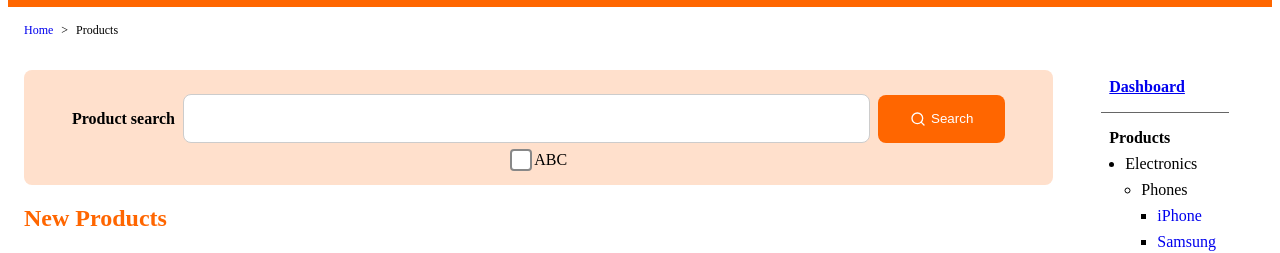
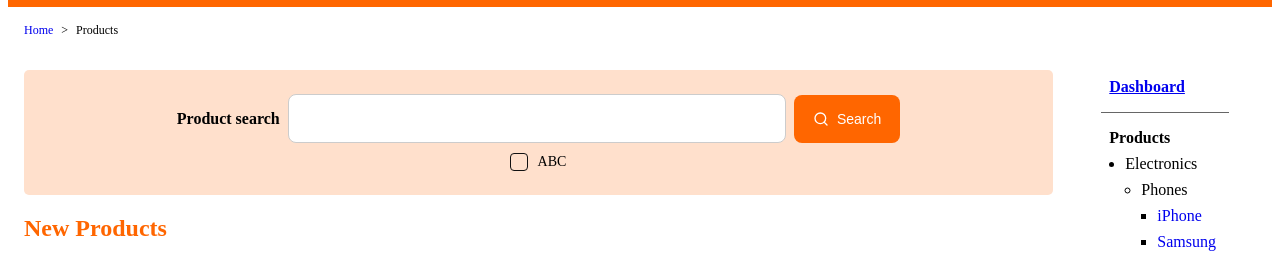
Before and after one commit to quangneyy/iKAM-FE, a Next.js app: page /en/products in a window 1280 px wide. Shown: the part 263-516 px from the top of the page. Built offline with nearby package versions, Linux system fonts and the light colour scheme.

Commit message:
29-commit

```diff
--- a/src/components/common/Checkbox/Checkbox.module.scss
+++ b/src/components/common/Checkbox/Checkbox.module.scss
@@ -1,74 +1,88 @@
-@import "../../../styles/variables";
-@import "../../../styles/mixins";
+/* Checkbox.module.scss */
 
 
-.checkboxWrapper {
-  position: relative;
-  display: inline-flex;
-  align-items: center;
-  cursor: pointer;
+.checkbox {
+  *,
+  *::before,
+  *::after {
+    box-sizing: border-box;
+  }
 
-  input[type="checkbox"] {
-    position: absolute;
-    opacity: 0;
+  &__input {
+    display: none;
+    visibility: hidden;
+
+    &:checked + .checkbox__label span:first-child {
+      background: $checkbox-active;
+      border-color: $checkbox-active;
+      animation: wave 0.4s ease;
+    }
+
+    &:checked + .checkbox__label span:first-child svg {
+      stroke-dashoffset: 0;
+    }
+
+    &:checked + .checkbox__label span:first-child::before {
+      transform: scale(3.5);
+      opacity: 0;
+      transition: all 0.6s ease;
+    }
+  }
+
+  &__label {
+    margin: auto;
+    user-select: none;
     cursor: pointer;
+    font-size: $text-sm;
+    font-weight: $font-medium;
 
-    & + label {
+    span {
+      display: inline-block;
+      vertical-align: middle;
+      transform: translate3d(0, 0, 0);
+    }
+
+    span:first-child {
       position: relative;
-      padding-left: $checkbox-width + 6px;
-      cursor: pointer;
-      // ô vuông
-      &::before {
-        content: "";
+      width: 18px;
+      height: 18px;
+      border-radius: 4px;
+      transform: scale(1);
+      vertical-align: middle;
+      border: 1.3px solid $checkbox-border;
+      transition: all 0.2s ease;
+
+      svg {
+        width: 10px;
+        height: 8.3px;
         position: absolute;
-        left: 0;
-        top: 50%;
-        transform: translateY(-50%);
-        width: $checkbox-width;
-        height: $checkbox-width;
-        border: 2px solid #888;
-        border-radius: 4px;
-        background: white;
-        transition: all 0.2s ease;
-      }
-
-      // dấu tick
-      &::after {
-        content: "";
-        position: absolute;
-        left: 6px;
-        top: 40%;
-        transform: translateY(-45%) rotate(45deg);
-        width: 6px;
-        height: 10px;
-        border-right: 2px solid white;
-        border-bottom: 2px solid white;
-        opacity: 0;
-        transition: opacity 0.2s ease;
+        top: 4px;
+        left: 2.7px;
+        fill: none;
+        stroke: #fff;
+        stroke-width: 2;
+        stroke-linecap: round;
+        stroke-linejoin: round;
+        stroke-dasharray: 16px;
+        stroke-dashoffset: 16px;
+        transition: all 0.3s ease;
+        transition-delay: 0.1s;
+        transform: translate3d(0, 0, 0);
       }
     }
 
-    // khi checked
-    &:checked + label {
-      &::before {
-        background: $color-blue;
-        border-color: $color-blue;
-      }
-
-      &::after {
-        opacity: 1;
-      }
+    span:last-child {
+      padding-left: 10px;
     }
 
-    // khi disabled
-    &:disabled + label {
-      cursor: not-allowed;
-      color: #aaa;
-
-      &::before {
-        background: #eee;
-        border-color: #ccc;
-      }
+    &:hover span:first-child {
+      border-color: $checkbox-active;
     }
   }
 }
+
+@keyframes wave {
+  50% {
+    transform: scale(0.9);
+  }
+}
--- a/src/components/common/Checkbox/Checkbox.tsx
+++ b/src/components/common/Checkbox/Checkbox.tsx
@@ -1,29 +1,36 @@
-'use client'
-import React from "react";
+"use client";
+
+import { FC } from "react";
 import styles from "./Checkbox.module.scss";
 
-type Props = {
-    title: string;
+type IProps = {
+    id: string;
+    title?: string;
     checked?: boolean;
     onPress?: (checked: boolean) => void;
-    disabled?: boolean;
 };
 
-const Checkbox: React.FC<Props> = (props) => {
-    const { title, checked, onPress, disabled } = props;
+const Checkbox: FC<IProps> = (props) => {
 
-    const id = React.useId();
+    const { id = '', title = "Checkbox", checked, onPress } = props
 
     return (
-        <div className={styles.checkboxWrapper}>
+        <div className={styles.checkbox}>
             <input
+                id={id}
                 type="checkbox"
-                id={id}
                 checked={checked}
-                disabled={disabled}
-                onChange={(e) => onPress(e.target.checked)}
+                onChange={(e) => onPress?.(e.target.checked)}
+                className={styles.checkbox__input}
             />
-            <label htmlFor={id}>{title}</label>
+            <label htmlFor={id} className={styles.checkbox__label}>
+                <span>
+                    <svg viewBox="0 0 12 10">
+                        <polyline points="1.5 6 4.5 9 10.5 1"></polyline>
+                    </svg>
+                </span>
+                <span>{title}</span>
+            </label>
         </div>
     );
 };
--- a/src/components/common/Container/Container.module.scss
+++ b/src/components/common/Container/Container.module.scss
@@ -1,5 +1,5 @@
-@import "../../../styles/variables";
-@import "../../../styles/mixins";
+@import "@/styles/variables";
+@import "@/styles/mixins";
 
 .container {
   width: 100%;
--- a/src/components/common/Footer/Footer.tsx
+++ b/src/components/common/Footer/Footer.tsx
@@ -3,6 +3,8 @@
 import React from "react";
 import styles from "./Footer.module.scss";
 import Link from "next/link";
+
+
 const Footer = () => {
 
     return (
--- a/src/components/common/SearchBar/SearchBar.module.scss
+++ b/src/components/common/SearchBar/SearchBar.module.scss
@@ -1,33 +1,49 @@
-@import "@/styles/variables";
-@import "@/styles/mixins";
+.searchbar {
+  background-color: $color-primary-blur;
+  border-radius: 5px;
+  margin: 0 auto;
+
+  padding: 1.5rem 1.5rem;
 
 
-
-.container {
-  background-color: $color-primary-blur;
-  padding: 1.5rem 3rem 1rem;
-  border-radius: 8px;
-
-  div {
+  .searchbar-container {
     display: flex;
     justify-items: center;
     gap: 0.5rem;
-  }
+    align-items: center;
+    justify-content: center;
 
-  .content {
-    @include lg() {
+    @include md() {
       flex-direction: column;
       align-items: normal;
     }
 
-    > span {
+
+    &__title {
       font-weight: $font-semibold;
       font-size: $text-base;
     }
 
-    align-items: center;
+    &__input {
+      border: 1px solid #ccc;
+      outline: none;
+      border-radius: 0.5rem;
+      padding: 1rem 0.5rem;
+      min-width: 30rem;
 
-    button {
+      @include md() {
+        min-width: 0;
+        flex: 1
+      }
+
+
+      &:focus {
+        border-color: $color-blue
+      }
+    }
+
+
+    &__button {
       background-color: $color-primary;
       border: none;
       border-radius: 8px;
@@ -45,18 +61,6 @@
     }
   }
 
-  input {
-    border: 1px solid #ccc;
-    outline: none;
-    flex: 1;
-    border-radius: 0.5rem;
-    padding: 1rem 0.5rem;
-
-    &:focus {
-      border-color: $color-blue
-    }
-  }
-
 }
 
 .center {
--- a/src/components/common/SearchBar/SearchBar.tsx
+++ b/src/components/common/SearchBar/SearchBar.tsx
@@ -2,8 +2,9 @@
 
 import React from "react";
 import styles from "./SearchBar.module.scss";
-import { Search } from "lucide-react";
+import {Search} from "lucide-react";
 import Checkbox from "@/components/common/Checkbox/Checkbox";
+import Button from "@/components/common/Button/Button";
 
 type Props = {
     title: string;
@@ -13,25 +14,21 @@ type Props = {
     value: string
     onChange: (value: string) => void;
     onSearchPress: () => void;
-    onPressChange: () => void;
 }
 
 const SearchBar = (props: Props) => {
-    const { title, checked, checkedTitle, onChecked, value, onSearchPress, onPressChange, onChange } = props;
+    const {title, checked, checkedTitle, onChecked, value, onSearchPress, onChange} = props;
 
     return (
-        <div className={styles.container}>
-            <div className={styles.content}>
-                <span>{title}</span>
-                <input value={value} onChange={e => onChange(e.target.value)} />
-                <button onClick={onSearchPress}>
-                    <Search size={16} color={'white'} />
-                    <span>Search</span>
-                </button>
+        <div className={styles['searchbar']}>
+            <div className={styles['searchbar-container']}>
+                <span className={styles['searchbar-container__title']}>{title}</span>
+                <input className={styles['searchbar-container__input']} value={value} onChange={e => onChange(e.target.value)}/>
+                <Button leftIcon={<Search size={16} color={'white'}/>} title={'Search'} onClick={onSearchPress}/>
             </div>
             {checkedTitle && (
                 <div className={styles.center}>
-                    <Checkbox checked={checked} onPress={onChecked} title={checkedTitle} />
+                    <Checkbox id={'searchbar-checkbox'} checked={checked} onPress={onChecked} title={checkedTitle}/>
                 </div>
             )}
         </div>
--- a/src/styles/_variables.scss
+++ b/src/styles/_variables.scss
@@ -11,7 +11,7 @@ $color-second: #eae9e9;
 $color-blue: #007bff;
 $color-text: #333;
 $color-text-light: #666;
-
+$bg-color: #F5F5F5;
 
 $text-xs: 0.75rem; // 12px
 $text-sm: 0.875rem; // 14px
@@ -26,7 +26,7 @@ $text-5xl: 3rem; // 48px
 $font-thin: 100;
 $font-extralight: 200;
 $font-light: 300;
-$font-regular: 400;   // normal
+$font-regular: 400; // normal
 $font-medium: 500;
 $font-semibold: 600;
 $font-bold: 700;
@@ -34,3 +34,6 @@ $font-extrabold: 800;
 $font-black: 900;
 
 $checkbox-width: 18px;
+
+$checkbox-border: #111;;
+$checkbox-active: #007bff;
```
Also changed, not shown: src/app/global.scss (added), src/components/common/List/List.tsx (line endings or trailing spaces).
